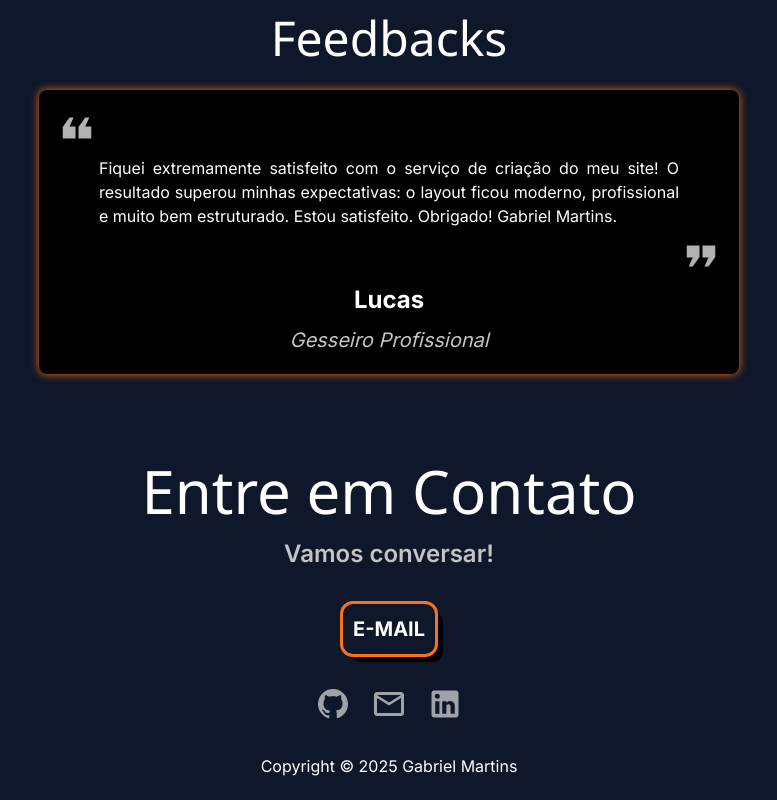
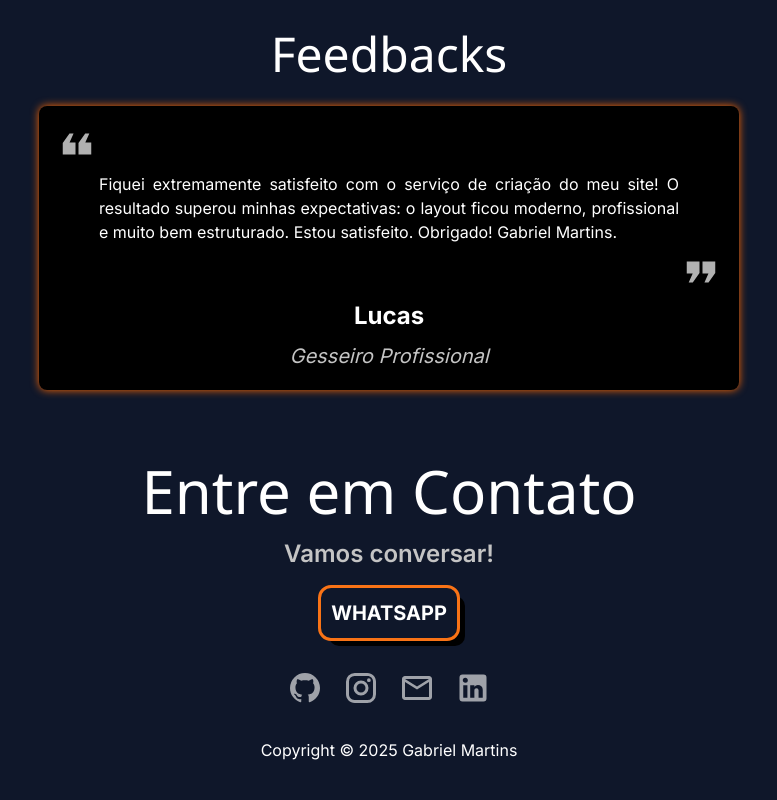
Before and after one commit to gbr-dev-web/gbr-dev-web.github.io, a Next.js app: page / in a window 1280 px wide. Shown: the part 1754-2554 px from the top of the page, without its empty margins (251-1028 px from the left). Built offline with nearby package versions, Linux system fonts and the light colour scheme; a web font is replaced by a local one.

Commit message:
alguns ajustes

```diff
--- a/src/app/layout.js
+++ b/src/app/layout.js
@@ -22,9 +22,9 @@ export function generateViewport() {
 }
 
 export const metadata = {
-  title: "Gabriel Martins - Desenvolvedor Web Fullstack | Portfólio",
+  title: "Desenvolvedor Web Freelancer | React, Node.js e Sites Profissionais",
   description:
-    "Portfólio de Gabriel Martins, desenvolvedor web fullstack, mostrando projetos, habilidades e experiência profissional.",
+    "Gabriel Martins é um desenvolvedor freelancer especializado em criar sites rápidos, responsivos e com bom SEO usando React, Node.js e Tailwind. Atende clientes de todo o Brasil.",
   verification: {
     google: "EBkE2UVxki1-EEwP7ZjSMA4gbIFaf48tz8lKEk8d8nA",
   },
--- a/src/components/layout/MainContent.js
+++ b/src/components/layout/MainContent.js
@@ -19,6 +19,7 @@ import Quote from "@/assets/icons/quote.svg";
 import Github from "@/assets/social/github.svg";
 import Linkedin from "@/assets/social/linkedin.svg";
 import Email from "@/assets/social/email.svg";
+import Instagram from "@/assets/social/Instagram.svg";
 
 import perfil from "@/assets/img/perfil.webp";
 
@@ -96,7 +97,7 @@ export default function MainContent() {
       <TechMarquee />
 
       <section id="sobre" className="mt-6">
-        <h3>Sobre Mim</h3>
+        <h3 className="mb-4">Sobre Mim</h3>
 
         {/* sobre mim */}
         <div className="flex flex-col lg:flex-row justify-start items-center gap-6 lg:gap-10">
@@ -270,11 +271,8 @@ export default function MainContent() {
         </div>
       </section>
 
-      {/* contato */}
-      <div
-        id="contato"
-        className="w-fill items-center flex flex-col justify-center mt-10"
-      >
+      <section id="contato">
+        <div className="w-fill items-center flex flex-col justify-center mt-6 mb-4">
           <h2>Entre em Contato</h2>
           <h6 className="text-[#c4c4c4]">Vamos conversar!</h6>
         </div>
@@ -284,18 +282,23 @@ export default function MainContent() {
             className="holographic-hover p-2.5 rounded-[10px] shadow-[8px_8px_0px_0px_rgba(0,0,0,1.00)] outline outline-orange-500 inline-flex flex-col justify-center items-center gap-2.5 bg-transparent hover:bg-gray-800 transition-all duration-300"
             onClick={() =>
               window.open(
-              "https://mail.google.com/mail/?view=cm&fs=1&to=gabrielsil20177@gmail.com",
+                "https://wa.me/5585996594003?text=Olá!%20Vim%20pelo%20site,%20gostaria%20de%20saber%20mais%20sobre%20seus%20serviços",
                 "_blank"
               )
             }
           >
             <span className="relative z-10 text-white text-xl font-bold font-['Inter'] leading-normal text-center">
-            E-MAIL
+              WHATSAPP
             </span>
           </button>
+
           <Suspense fallback={<div>Carregando...</div>}>
             <div className="flex justify-start items-center gap-5">
               <IconLink icon={Github} href="https://github.com/gbr-dev-web" />
+              <IconLink
+                icon={Instagram}
+                href="https://www.instagram.com/gabriel.martins.dev/"
+              />
               <IconLink
                 icon={Email}
                 href="https://mail.google.com/mail/?view=cm&fs=1&to=gabrielsil20177@gmail.com"
@@ -311,6 +314,7 @@ export default function MainContent() {
             Copyright &copy; 2025 Gabriel Martins
           </p>
         </div>
+      </section>
 
       <div
         onClick={() => window.scrollTo({ top: 0, behavior: "smooth" })}
```
Also changed, not shown: src/assets/social/Instagram.svg (added). Lines whose indentation alone changed are shown as unchanged.
